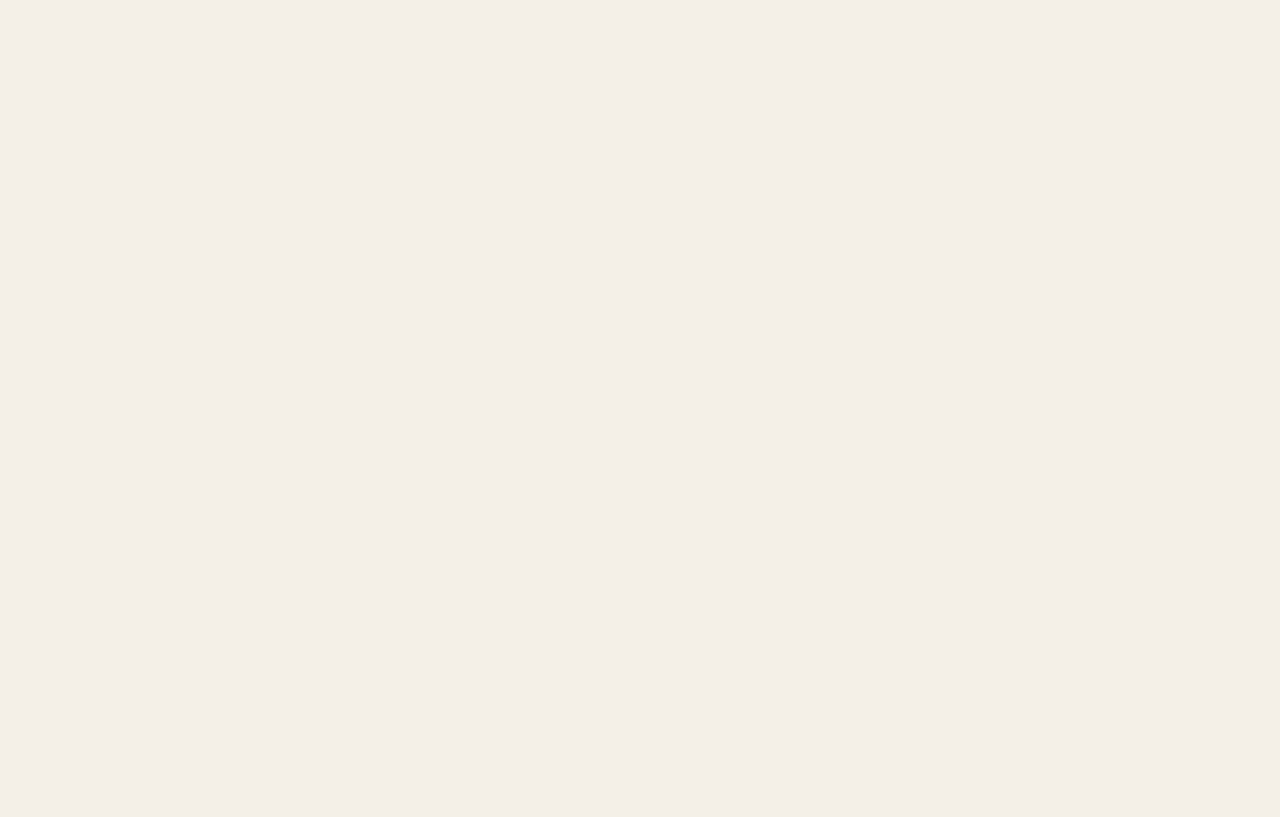
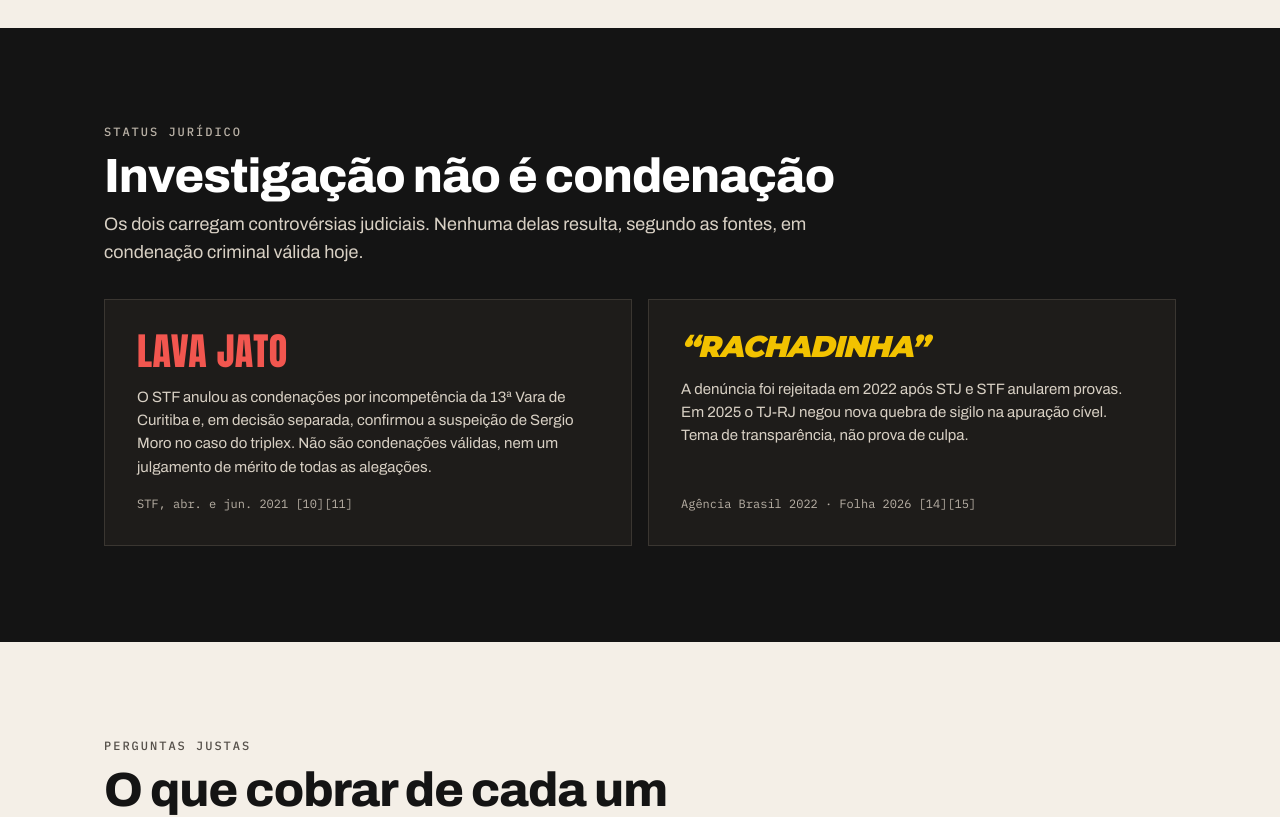
Before and after one commit to dutrathiagodev/landing-page-face-a-face, a Next.js app: page / in a window 1280 px wide. Shown: the part 3660-4477 px from the top of the page. Before the commit the page ends 3688 px from the top, so only its background shows below. Built offline with nearby package versions, Linux system fonts and the light colour scheme; no server answers.

Commit message:
feat: adiciona Status jurídico e Perguntas no page.tsx

```diff
--- a/src/app/page.tsx
+++ b/src/app/page.tsx
@@ -3,6 +3,8 @@
 import { Manifesto } from "@/components/sections/manifesto/manifesto";
 import { LadoALado } from "@/components/sections/lado-a-lado/lado-a-lado";
 import { Perfis } from "@/components/sections/perfis/perfis";
+import { Perguntas } from "@/components/sections/perguntas/perguntas";
+import { StatusJuridico } from "@/components/sections/status-juridico/status-juridico";
 
 export default function Home() {
   return (
@@ -13,8 +15,8 @@
         <Manifesto />
         <Perfis />
         <LadoALado />
-        {/* Status jurídico */}
-        {/* Perguntas */}
+        <StatusJuridico />
+        <Perguntas />
         {/* GoldenRule */}
       </main>
       {/* Footer: components/layout/footer.tsx */}
```
